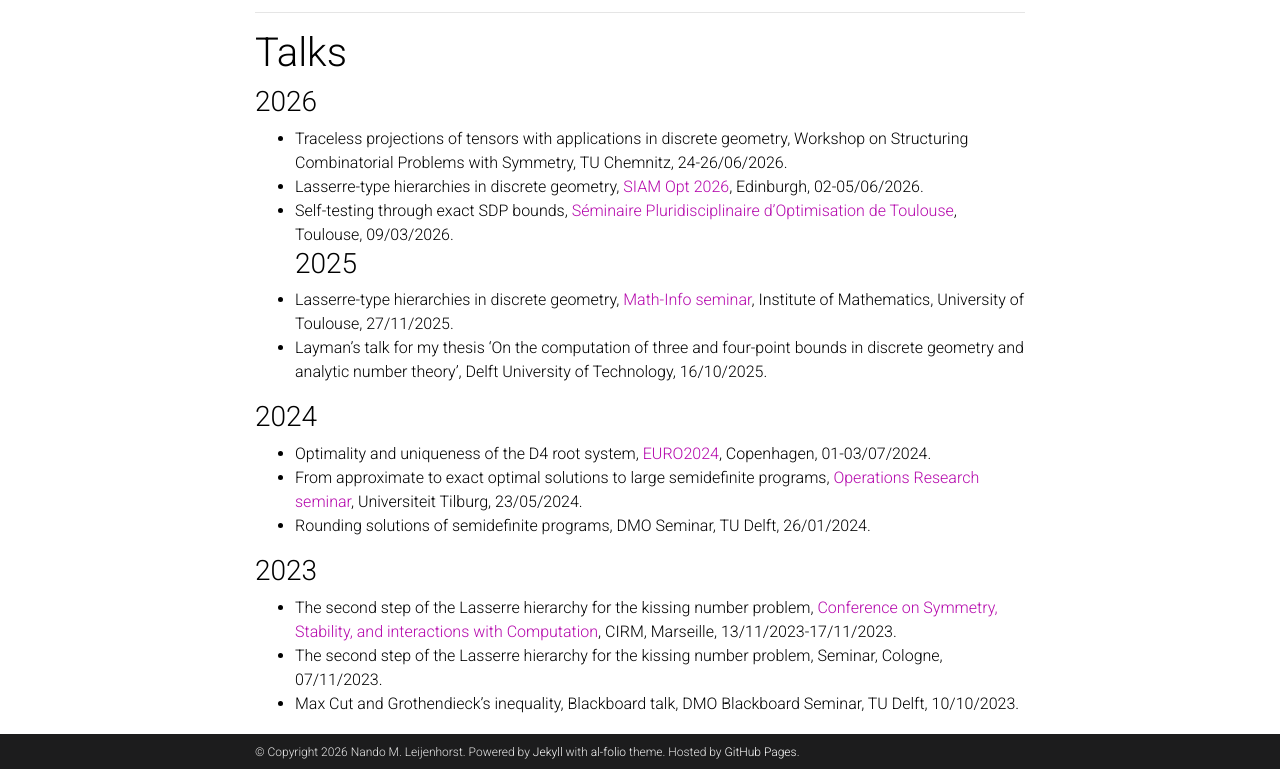
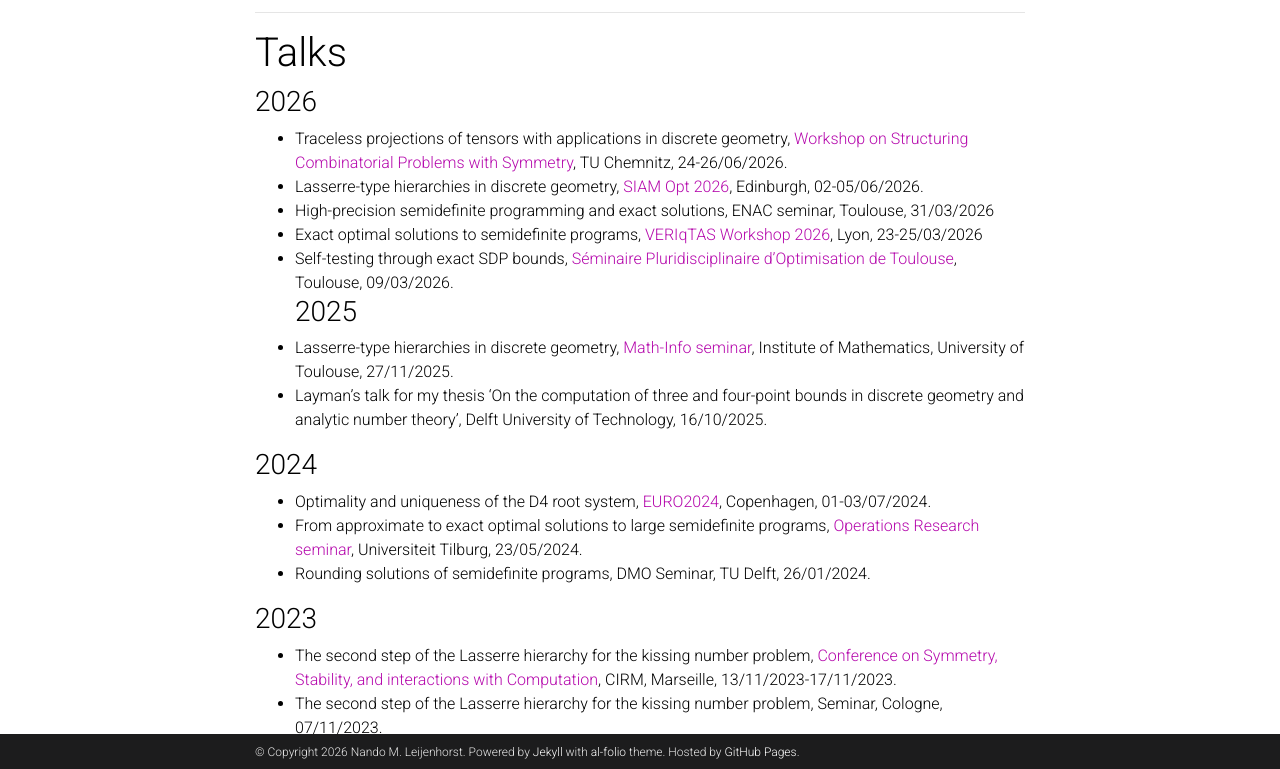
Before and after one commit to nanleij/nanleij.github.io, a Jekyll site: the page built from _pages/publications.md, in a window 1280 px wide and 900 px high, scrolled down 633 px, cut to the strip 131-900 px from the top of the window. Built offline with Jekyll 4.4.1, drawn with Linux system fonts in a browser that asks for light colours; comment, search, counter and statistics services are not loaded; a style sheet for code colours, icons or effects is not loaded.

Commit message:
Add talks

```diff
--- a/_pages/publications.md
+++ b/_pages/publications.md
@@ -29,8 +29,10 @@ nav_order: 1
 
 # Talks
 ### 2026
- - Traceless projections of tensors with applications in discrete geometry, Workshop on Structuring Combinatorial Problems with Symmetry, TU Chemnitz, 24-26/06/2026.
+ - Traceless projections of tensors with applications in discrete geometry, <a href="structuring-combinatorial-problems-with-symmetry-26.tobiasmetzlaff.com">Workshop on Structuring Combinatorial Problems with Symmetry</a>, TU Chemnitz, 24-26/06/2026.
  - Lasserre-type hierarchies in discrete geometry, <a href="https://www.siam.org/conferences-events/siam-conferences/op26/">SIAM Opt 2026</a>, Edinburgh, 02-05/06/2026.
+ - High-precision semidefinite programming and exact solutions, ENAC seminar, Toulouse, 31/03/2026
+ - Exact optimal solutions to semidefinite programs, <a href="veriqtas.github.io">VERIqTAS Workshop 2026</a>, Lyon, 23-25/03/2026
  - Self-testing through exact SDP bounds, <a href="https://perso.math.univ-toulouse.fr/spot/"> Séminaire Pluridisciplinaire d'Optimisation de Toulouse</a>, Toulouse, 09/03/2026.
 ### 2025
  - Lasserre-type hierarchies in discrete geometry, <a href="https://indico.math.cnrs.fr/event/15335/">Math-Info seminar</a>, Institute of Mathematics, University of Toulouse, 27/11/2025.
```
